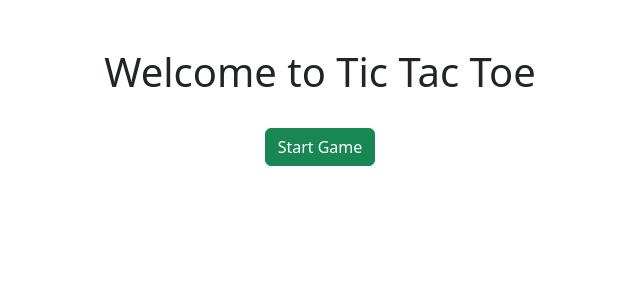
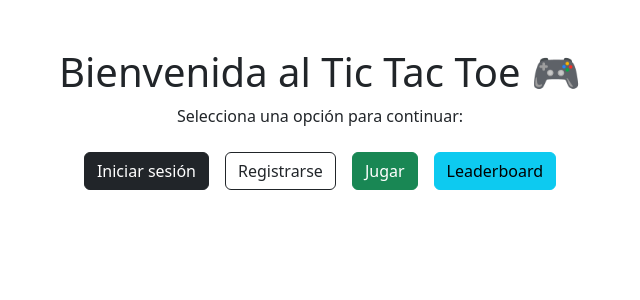
Before and after one commit to Atlantia22/ELECTIVA-I_TIC-TAC-TOE_ELEMENT, a React app: page / in a window 1280 px wide. Shown: the top 300 px of the page, without its empty margins (320-960 px from the left). Built offline with nearby package versions, Linux system fonts and the light colour scheme; no server answers; the HTML template or start-up script is replaced by a standard one.

Commit message:
Add Home page as main entry with navigation links

```diff
--- /dev/null
+++ b/src/features/Home/home.tsx
@@ -0,0 +1,16 @@
+import { Link } from "react-router-dom";
+
+export default function Home() {
+  return (
+    <div className="container mt-5 text-center">
+      <h1>Bienvenida al Tic Tac Toe 🎮</h1>
+      <p>Selecciona una opción para continuar:</p>
+      <div className="d-flex justify-content-center gap-3 mt-4">
+        <Link to="/login" className="btn btn-dark">Iniciar sesión</Link>
+        <Link to="/register" className="btn btn-outline-dark">Registrarse</Link>
+        <Link to="/game" className="btn btn-success">Jugar</Link>
+        <Link to="/leaderboard" className="btn btn-info">Leaderboard</Link>
+      </div>
+    </div>
+  );
+}
--- a/src/routers/AppRouter.tsx
+++ b/src/routers/AppRouter.tsx
@@ -1,16 +1,45 @@
+// src/App.tsx
 import { BrowserRouter, Routes, Route } from "react-router-dom";
-import Home from "../features/game/Home";
+import { AuthProvider } from "../context/AuthContext";
 import Game from "../features/game/Game";
-import Result from "../features/game/Result";
+import LeaderBoard from "../features/board/LeaderBoard";
+import Login from "../features/auth/login";
+import Register from "../features/auth/register";
+import PrivateRoute from "../components/PrivateRoute";
+import Home from "../features/Home/home";
 
-export default function AppRouter() {
+export default function App() {
   return (
-    <BrowserRouter>
-      <Routes>
-        <Route path="/" element={<Home />} />
-        <Route path="/game" element={<Game />} />
-        <Route path="/result" element={<Result />} />
-      </Routes>
-    </BrowserRouter>
+    <AuthProvider>
+      <BrowserRouter>
+        <Routes>
+           <Route path="/" element={<Home />} />
+
+          <Route path="/login" element={<Login />} />
+          <Route path="/register" element={<Register />} />
+
+
+          <Route
+            path="/game"
+            element={
+              <PrivateRoute>
+                <Game />
+              </PrivateRoute>
+            }
+          />
+          <Route
+            path="/leaderboard"
+            element={
+              <PrivateRoute>
+                <LeaderBoard />
+              </PrivateRoute>
+            }
+          />
+
+
+          <Route path="*" element={<Login />} />
+        </Routes>
+      </BrowserRouter>
+    </AuthProvider>
   );
 }
```
